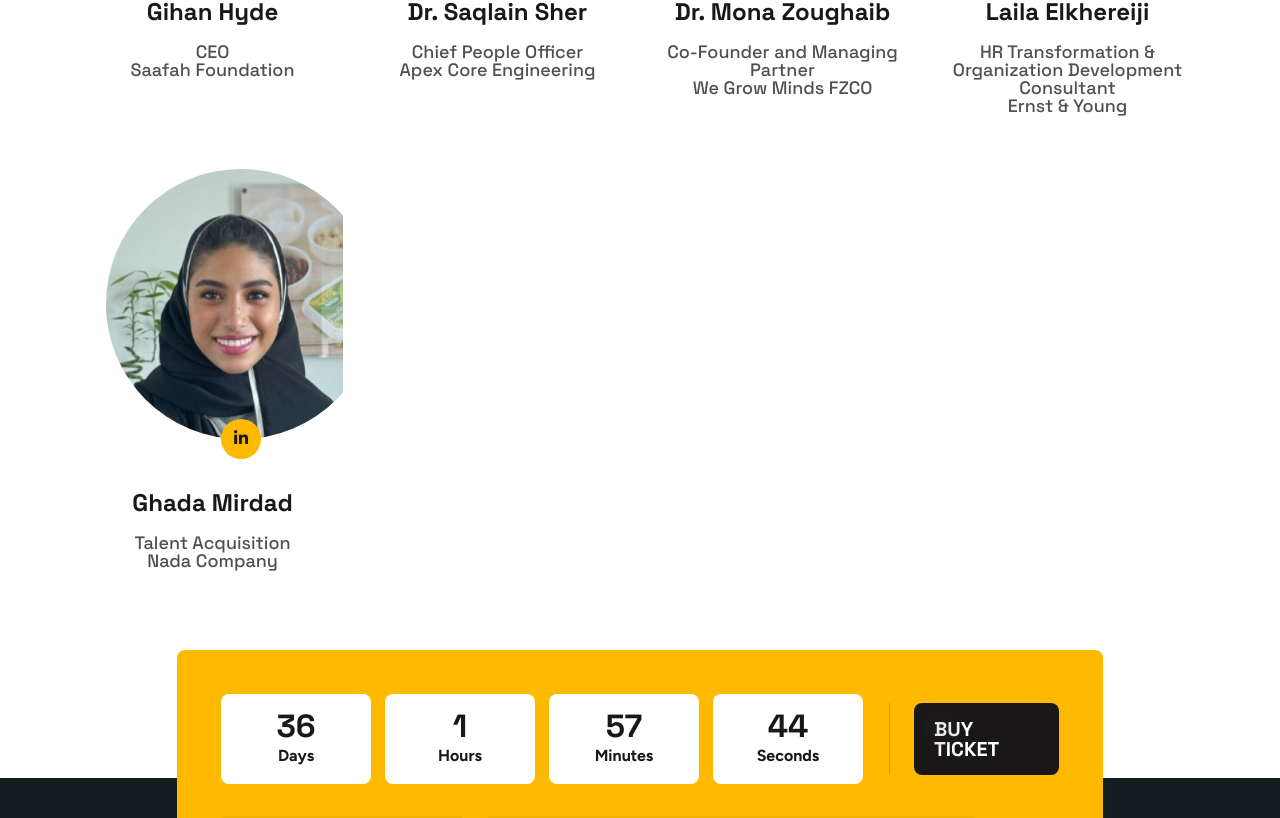
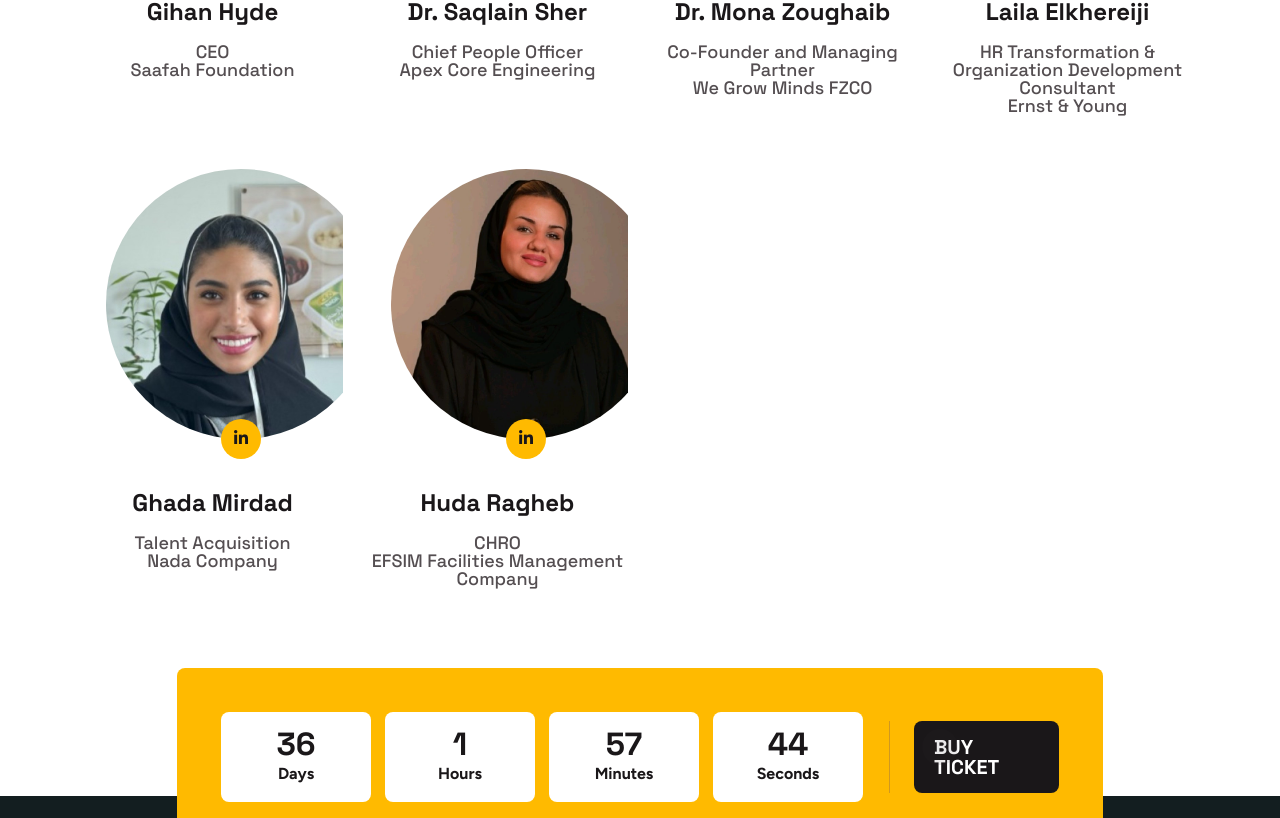
Before and after one commit to Wajih995/HR-Conference-Saudi, a Next.js app: page /speakers in a window 1280 px wide. Shown: the part 2230-3048 px from the top of the page. Built offline with nearby package versions, Linux system fonts and the light colour scheme.

Commit message:
new speaker added

```diff
--- a/app/speakers/page.tsx
+++ b/app/speakers/page.tsx
@@ -416,6 +416,25 @@
 										</div>
 									</div>
 								</div>
+								<div className="col-lg-3 col-md-6">
+									<div className="our-team-boxarea">
+										<div className="team-widget-area">
+											<div className="img1" style={{ width: '270px', height: '270px', margin: '0 auto' }}>
+													<Image src="/assets/img/all-images/used-images/speaker-12.png" alt="Speaker" className="team-img4" fill quality={90} style={{ objectFit: 'cover' }} />
+												<div className="share">
+													<Link href="https://www.linkedin.com/in/huda-m-s-ragheb-01101782/" target="_blank"><i className="fa-brands fa-linkedin-in" /></Link>
+												</div>
+											</div>
+										</div>
+										<div className="space28" />
+										<div className="content-area">
+											<Link href="/#">Huda Ragheb</Link>
+											<div className="space16" />
+											<p>CHRO<br />
+											EFSIM Facilities Management Company</p>
+										</div>
+									</div>
+								</div>
 							</div>
 						</div>
 					</div>
```
Also changed, not shown: public/assets/img/all-images/used-images/speaker-12.png (added).
